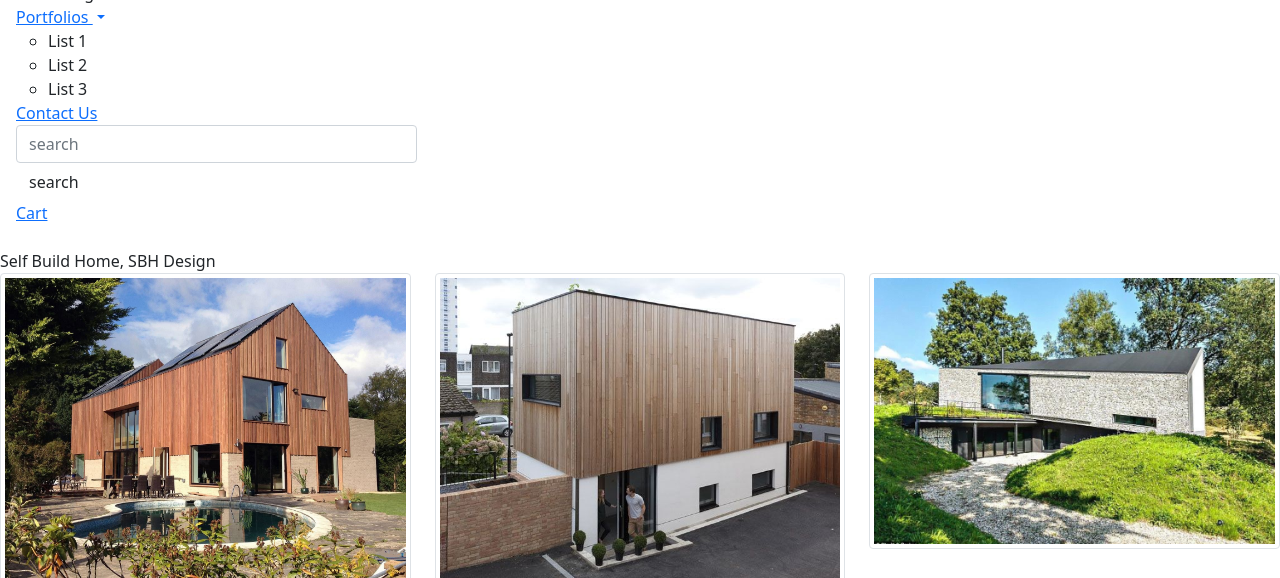
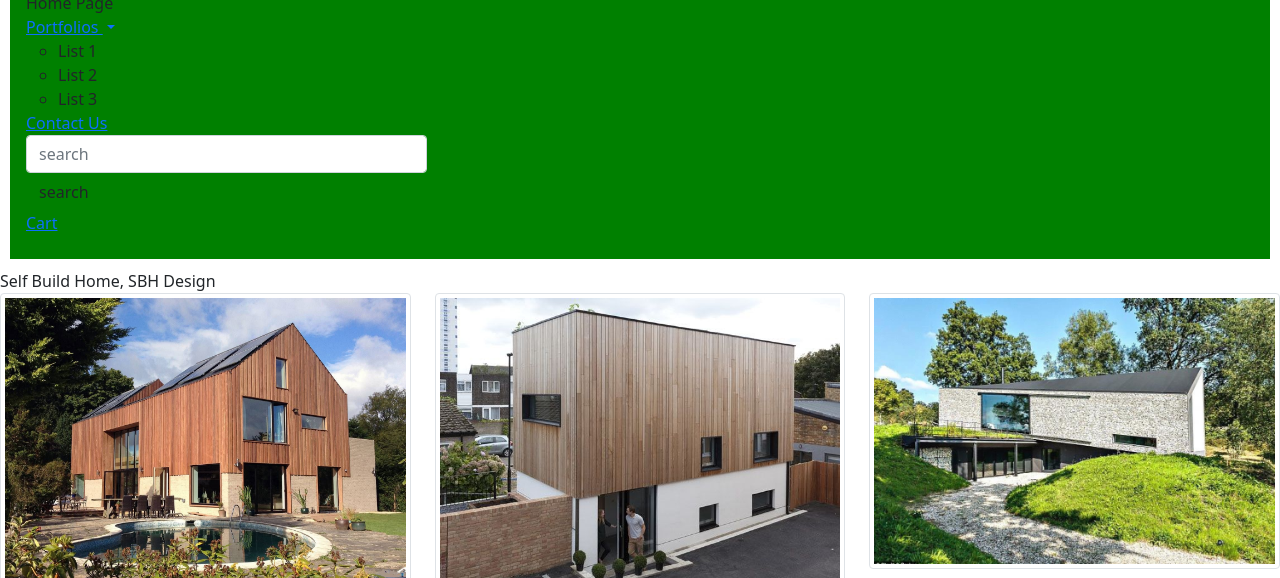
Before and after one commit to TeejAYeni/Self-Build-Home-Design, a plain HTML site: page index.html in a window 1280 px wide. Shown: the part 67-645 px from the top of the page. Drawn offline with nearby package versions, Linux system fonts and the light colour scheme.

Commit message:
style pages

```diff
--- a/css/style.css
+++ b/css/style.css
@@ -0,0 +1,24 @@
+* {
+    margin: 0;
+    padding: 0;
+
+}
+
+nav { padding: 10px 0 10px 0;
+     margin-top: 10px;
+     margin-bottom: 10px;
+     margin-left: 10px;
+     margin-right: 10px;
+     background-color: green;
+
+
+}
+
+body{
+    font-family: Roboto, 'sans-serif';
+    background-color: green
+
+
+footer {
+
+}
--- a/index.html
+++ b/index.html
@@ -10,7 +10,7 @@
     <link href="https://cdn.jsdelivr.net/npm/bootstrap@5.0.0-beta1/dist/css/bootstrap.min.css" rel="stylesheet" integrity="sha384-giJF6kkoqNQ00vy+HMDP7azOuL0xtbfIcaT9wjKHr8RbDVddVHyTfAAsrekwKmP1" crossorigin="anonymous">
 </head>
 <body>
-<nav class="navbar navbar-default navbar-fixed-top">
+<nav class="navbar navbar-default navbar-fixed-bottom">
     <div class="navbar-header">
     <a class="navbar-brand" href="index.html"> WELCOME TO SELF BUILD HOME DESIGN </a>
     <ul class="nav navbar-nav">
```
